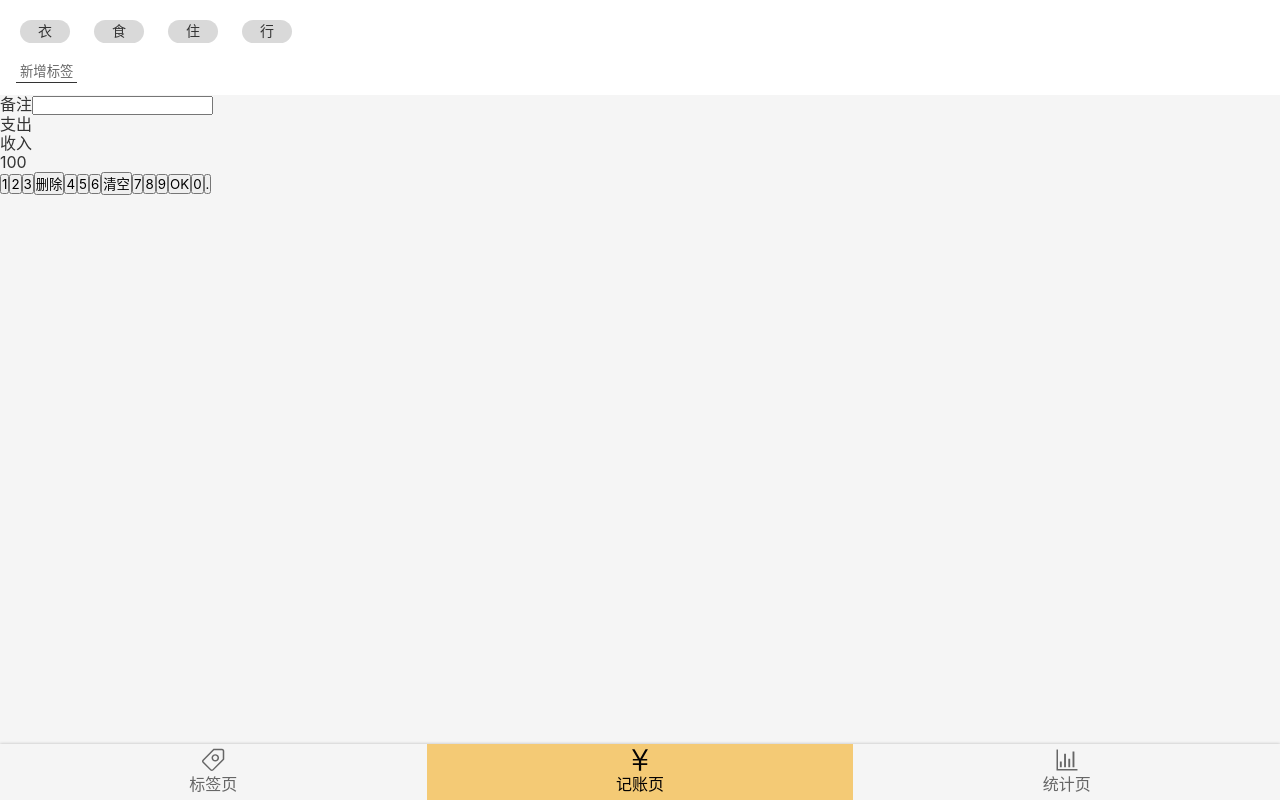
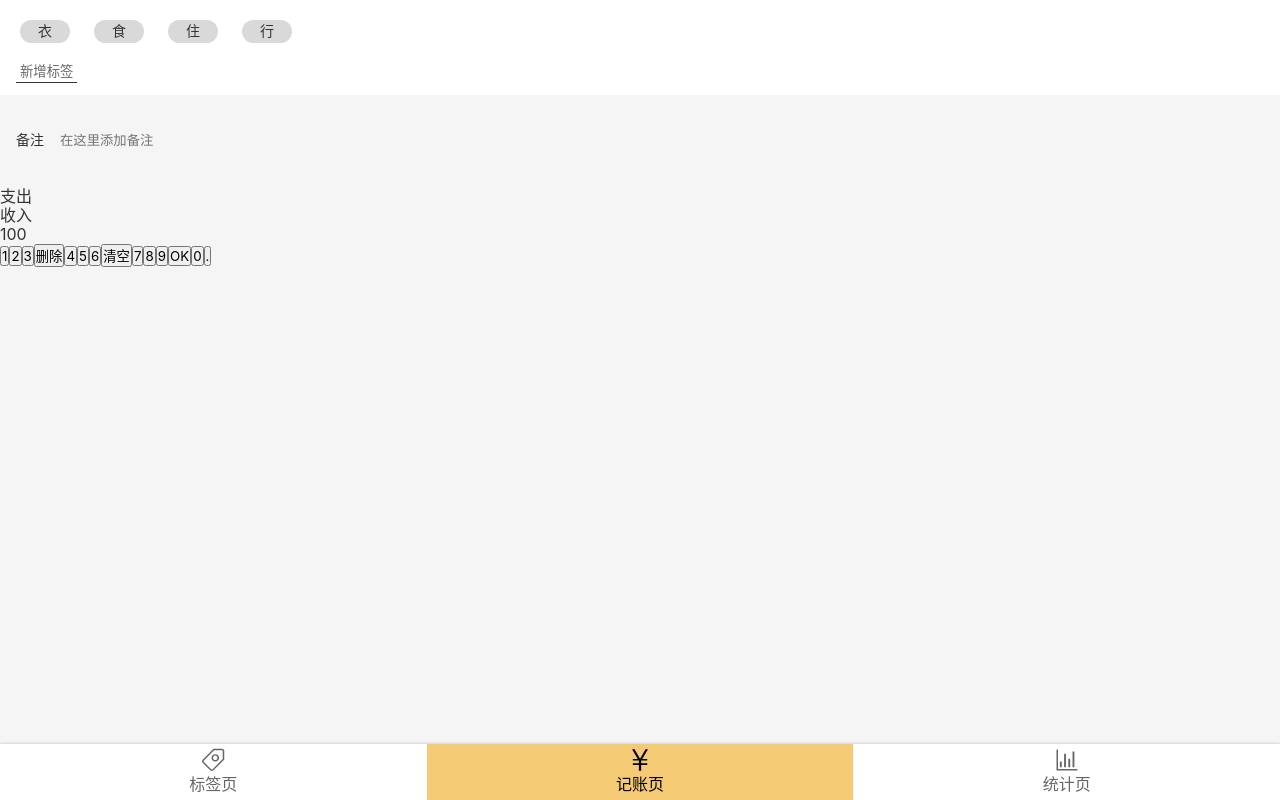
Before and after one commit to BOBOlife/life-memory-react, a React app: page /#/money in a window 1280 px wide. Built offline with nearby package versions, Linux system fonts and the light colour scheme.

Commit message:
Money.tsx 之备注 UI 完成

```diff
--- a/src/components/Nav.tsx
+++ b/src/components/Nav.tsx
@@ -5,6 +5,7 @@
 
 
 const NavWrapper = styled.div`
+  background: white;
   box-shadow: 0 0 3px rgba(0,0,0,0.25);
   line-height:24px;
   > ul {
--- a/src/index.scss
+++ b/src/index.scss
@@ -1,12 +1,17 @@
-@import-normalize;
+@import-normalize ;
 @import 'helper';
 * {margin: 0;padding: 0;}
+
 * {box-sizing: border-box;}
+
 *::before {box-sizing: border-box;}
+
 *::after {box-sizing: border-box;}
-ul,ol {
+
+ul, ol {
   list-style: none;
 }
+
 a {text-decoration: none;color: inherit;}
 
 body {
@@ -15,10 +20,17 @@
   line-height: 1.2;
   background: #f5f5f5;
 }
+
 button {
   font-family: inherit;
 }
+
+:focus {
+  outline: none;
+}
+
 .icon {
   width: 1em;
   height: 1em;
+  display: inline-block;
 }
--- a/src/views/Money.tsx
+++ b/src/views/Money.tsx
@@ -24,7 +24,21 @@
 `;
 
 const NotesSection = styled.section`
-
+  background: #f5f5f5;
+  padding: 10px 16px;
+  font-size: 14px;
+  > label {
+    display: flex;
+    align-items: center;
+    > span { margin-right: 16px; white-space: nowrap;}
+    > input {
+      display: block;
+      width: 100%;
+      height: 72px;
+      background: none;
+      border:none;
+    }
+  }
 `;
 const CategorySection = styled.section`
 
@@ -49,7 +63,7 @@
       <NotesSection>
         <label>
           <span>备注</span>
-          <input type="text" name="" id="" />
+          <input type="text" placeholder="在这里添加备注" />
         </label>
       </NotesSection>
       <CategorySection>
```
Lines whose indentation alone changed are shown as unchanged.
